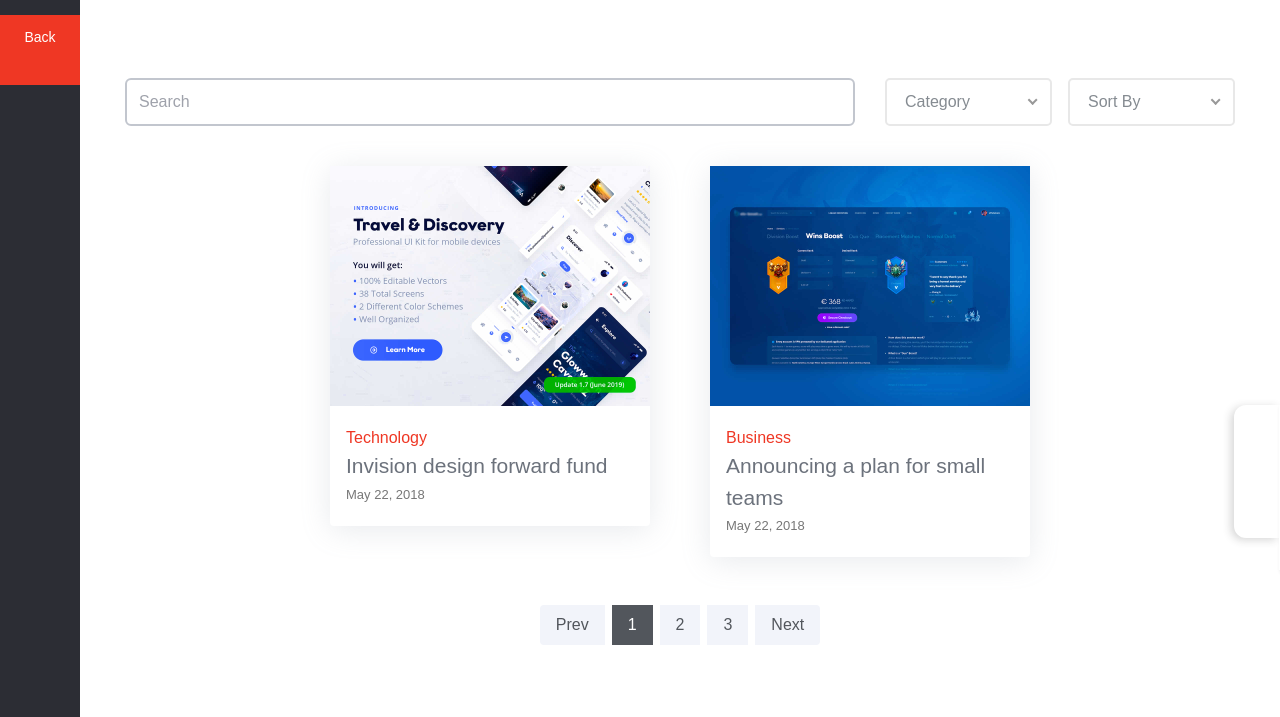
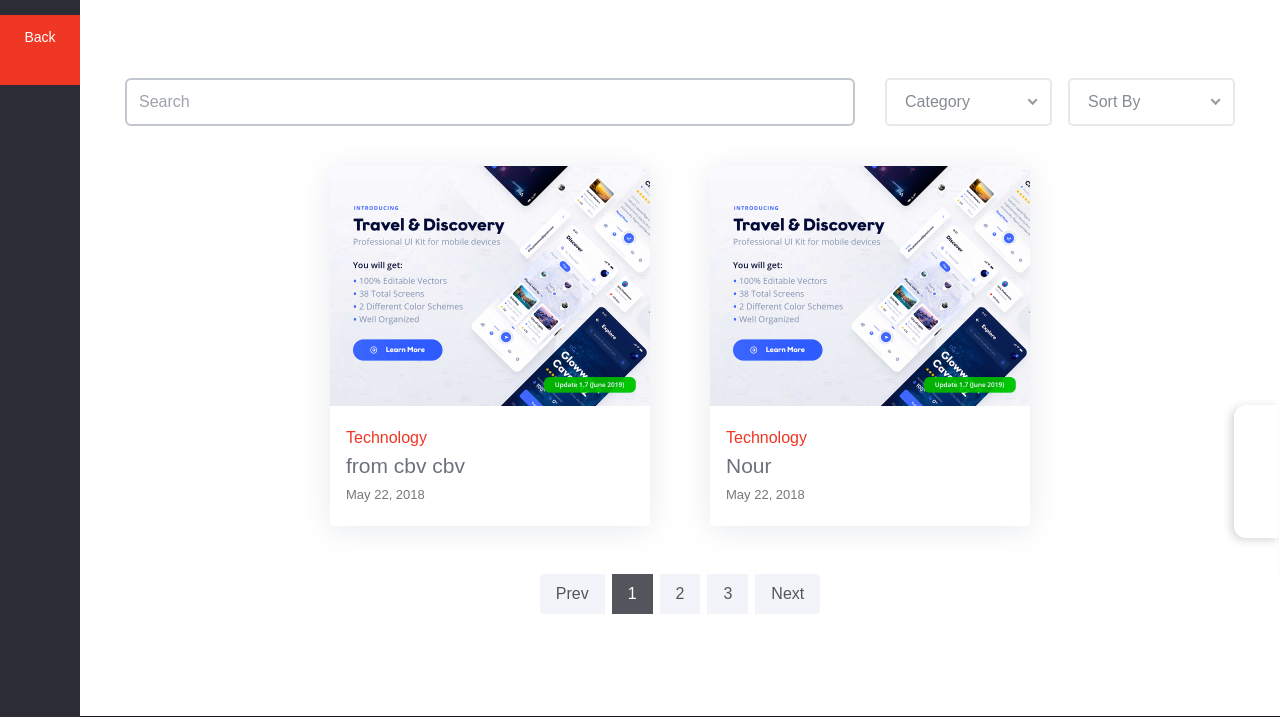
Before and after one commit to Noureddin2023/Mystro2-Blog, a Django app: page /blog/ in a window 1280 px wide. Shown: the top 717 px of the page. Run offline with Django 4.2, Linux system fonts and the light colour scheme; data comes from the database, SQL or seed files in the repository; both versions use the stored data as it was after the commit; parts of the project's set-up code (start-up, migrations or seed data) failed here and were passed over; some libraries are stand-ins or nearby versions; some web fonts are replaced.

Commit message:
add card

```diff
--- a/postcbv/templates/postcbv/post_list.html
+++ b/postcbv/templates/postcbv/post_list.html
@@ -129,6 +129,8 @@
           </div>
         </div>
         <div class="row post-grid">
+          {% for item in post_list %}
+
            <div class="col-md-6 col-lg-4">
              <div class="card">
                <div class="img-place">
@@ -136,26 +138,13 @@
                 </div>
                 <div class="caption">
                   <a href="javascript:void(0)" class="post-category">Technology</a>
-                <a href="#" class="post-title">Invision design forward fund</a>
+                  <a href="#" class="post-title">{{item}}</a>
                   <span class="post-date"><span class="sr-only">Published on</span> May 22, 2018</span>
                 </div>
               </div>
+           </div>
+         {% endfor %}
 
-          </div>
-          <div class="col-md-6 col-lg-4">
-            <div class="card">
-              <div class="img-place">
-                <img src="../assets/img/work/work-4.jpg" alt="">
-              </div>
-              <div class="caption">
-                <a href="javascript:void(0)" class="post-category">Business</a>
-                <a href="#" class="post-title">Announcing a plan for small teams</a>
-                <span class="post-date"><span class="sr-only">Published on</span> May 22, 2018</span>
-              </div>
-            </div>
-
-
-          </div>
 
           <div class="col-12 py-3">
             <ul class="pagination justify-content-center">
```
Also changed, not shown: db.sqlite3, media/posts/articleocw-5c6632dd1fe9f_fIfiBeN.jpg (added). Lines whose indentation alone changed are shown as unchanged.
